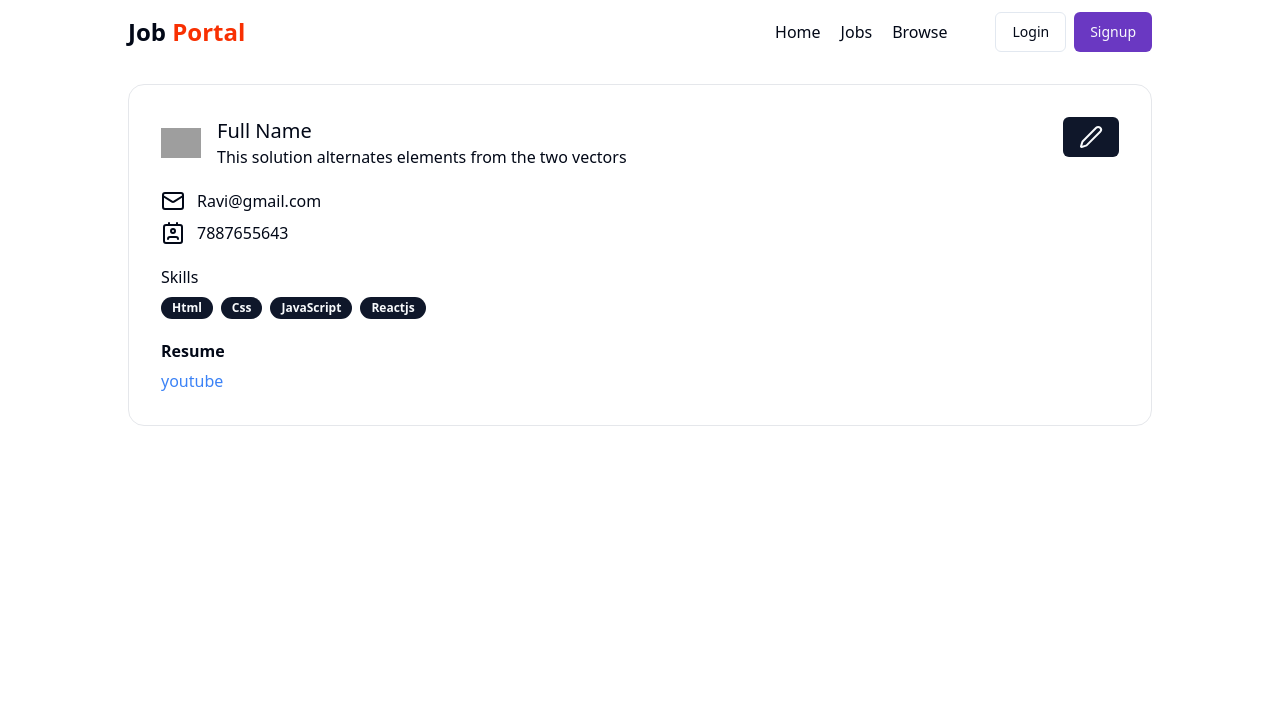
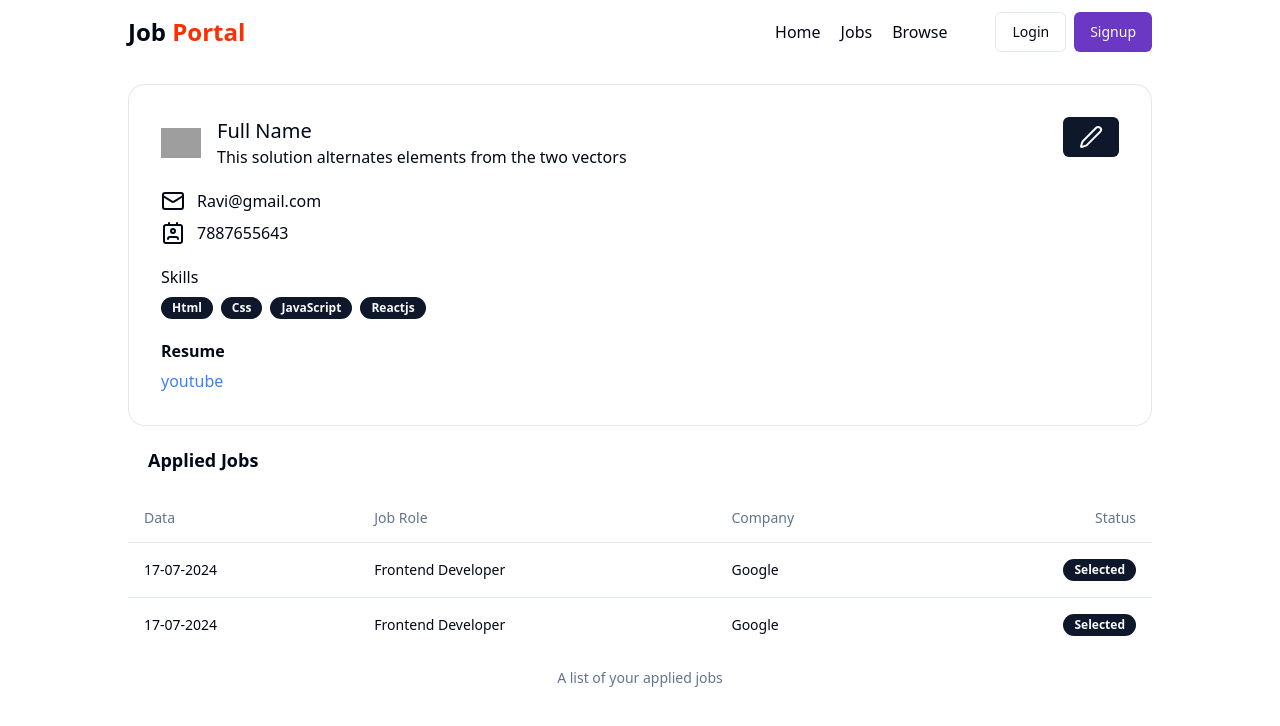
Before and after one commit to Shourya-Dubey/JobNest, a React (Vite) app in the folder frontend/: page /profile in a window 1280 px wide. Shown: the top 726 px of the page. Built offline with nearby package versions, Linux system fonts and the light colour scheme; grey boxes are pictures that could not be loaded.

Commit message:
Job Page || JobDescription Page

```diff
--- a/frontend/src/App.jsx
+++ b/frontend/src/App.jsx
@@ -5,6 +5,7 @@ import Home from './components/Home'
 import Jobs from './components/Jobs'
 import Browse from './components/Browse'
 import Profile from './components/Profile'
+import JobDescription from './components/JobDescription'
 
 
 const appRouter = createBrowserRouter([
@@ -23,6 +24,10 @@ const appRouter = createBrowserRouter([
   {
     path:'/jobs',
     element:<Jobs/>
+  },
+  {
+    path:'/description/:id',
+    element:<JobDescription/>
   },
   {
     path:'/browse',
--- /dev/null
+++ b/frontend/src/components/AppliedJobTable.jsx
@@ -0,0 +1,43 @@
+import React from "react";
+import {
+  Table,
+  TableBody,
+  TableCaption,
+  TableCell,
+  TableHead,
+  TableHeader,
+  TableRow,
+} from "./ui/table";
+import { Badge } from "./ui/badge";
+
+const AppliedJobTable = () => {
+  return (
+    <div>
+      <Table>
+        <TableCaption>A list of your applied jobs</TableCaption>
+        <TableHeader>
+          <TableRow>
+            <TableHead>Data</TableHead>
+            <TableHead>Job Role</TableHead>
+            <TableHead>Company</TableHead>
+            <TableHead className="text-right">Status</TableHead>
+          </TableRow>
+        </TableHeader>
+        <TableBody>
+          {[1, 2].map((item, index) => (
+            <TableRow key={index}>
+              <TableCell>17-07-2024</TableCell>
+              <TableCell>Frontend Developer</TableCell>
+              <TableCell>Google</TableCell>
+              <TableCell className="text-right">
+                <Badge>Selected</Badge>
+              </TableCell>
+            </TableRow>
+          ))}
+        </TableBody>
+      </Table>
+    </div>
+  );
+};
+
+export default AppliedJobTable;
--- a/frontend/src/components/Job.jsx
+++ b/frontend/src/components/Job.jsx
@@ -3,8 +3,13 @@ import { Button } from './ui/button'
 import { Bookmark } from 'lucide-react'
 import { Avatar, AvatarImage } from '@radix-ui/react-avatar'
 import { Badge } from './ui/badge'
+import { useNavigate } from 'react-router-dom'
 
 const Job = () => {
+
+  const navigate = useNavigate();
+  const jobId = "jhdhdhd";
+
   return (
     <div className="p-5 roudned-md shadow-xl bg-white border-gray-100">
       <div className="flex items-center justify-between">
@@ -54,7 +59,9 @@ const Job = () => {
       </div>
 
       <div className="flex items-center gap-4 mt-4">
-        <Button variant="outline">Details</Button>
+        <Button onClick={() => navigate(`/description/${jobId}`)} variant="outline">
+          Details
+        </Button>
         <Button className="bg-[#7209b7]">Save For later</Button>
       </div>
     </div>
--- /dev/null
+++ b/frontend/src/components/JobDescription.jsx
@@ -0,0 +1,58 @@
+import React from "react";
+import { Badge } from "./ui/badge";
+import { Button } from "./ui/button";
+
+const JobDescription = () => {
+  const isApplied = true;
+
+  return (
+    <div className="max-w-screen-lg mx-auto my-10">
+      <div className="flex items-center justify-between">
+        <div>
+          <h1 className="font-bold text-xl">Frontend Developer</h1>
+          <div className="flex items-center gap-2 mt-4">
+            <Badge className="text-blue-700 font-bold" variant="ghost">
+              12 Positions
+            </Badge>
+            <Badge className="text-[#F83002] font-bold" variant="ghost">
+              Part Time
+            </Badge>
+            <Badge className="text-[#7209b7] font-bold" variant="ghost">
+              24LPA
+            </Badge>
+          </div>
+        </div>
+        <Button
+          disabled={isApplied}
+          className={`rounded-lg ${
+            isApplied
+              ? "bg-gray-600 cursor-not-allowed"
+              : "bg-[#7209b7] hover:bg-[#5F32AD]"
+          }`}
+        >
+          {isApplied ? "Already Apply" : "Apply Now"}
+        </Button>
+      </div>
+
+      <h1 className="border-b-2 border-b-gray-300 font-medium py-4">Job Description</h1>
+      <div className="my-4
+      ">
+        <h1 className="font-semibold my-1">Role: <span className="pl-4 font-normal text-gray-800">Frontend Developer</span></h1>
+
+        <h1 className="font-bold my-1">Location: <span className="pl-4 font-normal text-gray-800">Hydrabad</span></h1>
+
+        <h1 className="font-bold my-1">Description: <span className="pl-4 font-normal text-gray-800">Frontend Developer</span></h1>
+
+        <h1 className="font-bold my-1">Experience: <span className="pl-4 font-normal text-gray-800"> 2 yrs</span></h1>
+
+        <h1 className="font-bold my-1">Salary: <span className="pl-4 font-normal text-gray-800">12LPA</span></h1>
+
+        <h1 className="font-bold my-1">Total Applicants: <span className="pl-4 font-normal text-gray-800">4</span></h1>
+
+        <h1 className="font-bold my-1">Posted Data: <span className="pl-4 font-normal text-gray-800">17-07-2024</span></h1>
+      </div>
+    </div>
+  );
+};
+
+export default JobDescription;
--- a/frontend/src/components/Profile.jsx
+++ b/frontend/src/components/Profile.jsx
@@ -5,6 +5,7 @@ import { Button } from "./ui/button";
 import { Contact, Mail, Pen } from "lucide-react";
 import { Badge } from "./ui/badge";
 import { Label } from "./ui/label";
+import AppliedJobTable from "./AppliedJobTable";
 
 const skills = ["Html", "Css", "JavaScript", "Reactjs"];
 
@@ -73,8 +74,10 @@ const Profile = () => {
             <span>NA</span>
           )}
         </div>
-
-        <div className="max-w-4xl mx-auto bg-white rounded-2xl"></div>
+      </div>
+      <div className="max-w-screen-lg mx-auto bg-white rounded-2xl">
+        <h1 className="font-semibold text-lg m-5">Applied Jobs</h1>
+        <AppliedJobTable />
       </div>
     </div>
   );
--- /dev/null
+++ b/frontend/src/components/ui/table.jsx
@@ -0,0 +1,83 @@
+import * as React from "react"
+
+import { cn } from "@/lib/utils"
+
+const Table = React.forwardRef(({ className, ...props }, ref) => (
+  <div className="relative w-full overflow-auto">
+    <table
+      ref={ref}
+      className={cn("w-full caption-bottom text-sm", className)}
+      {...props} />
+  </div>
+))
+Table.displayName = "Table"
+
+const TableHeader = React.forwardRef(({ className, ...props }, ref) => (
+  <thead ref={ref} className={cn("[&_tr]:border-b", className)} {...props} />
+))
+TableHeader.displayName = "TableHeader"
+
+const TableBody = React.forwardRef(({ className, ...props }, ref) => (
+  <tbody
+    ref={ref}
+    className={cn("[&_tr:last-child]:border-0", className)}
+    {...props} />
+))
+TableBody.displayName = "TableBody"
+
+const TableFooter = React.forwardRef(({ className, ...props }, ref) => (
+  <tfoot
+    ref={ref}
+    className={cn("border-t bg-muted/50 font-medium [&>tr]:last:border-b-0", className)}
+    {...props} />
+))
+TableFooter.displayName = "TableFooter"
+
+const TableRow = React.forwardRef(({ className, ...props }, ref) => (
+  <tr
+    ref={ref}
+    className={cn(
+      "border-b transition-colors hover:bg-muted/50 data-[state=selected]:bg-muted",
+      className
+    )}
+    {...props} />
+))
+TableRow.displayName = "TableRow"
+
+const TableHead = React.forwardRef(({ className, ...props }, ref) => (
+  <th
+    ref={ref}
+    className={cn(
+      "h-12 px-4 text-left align-middle font-medium text-muted-foreground [&:has([role=checkbox])]:pr-0",
+      className
+    )}
+    {...props} />
+))
+TableHead.displayName = "TableHead"
+
+const TableCell = React.forwardRef(({ className, ...props }, ref) => (
+  <td
+    ref={ref}
+    className={cn("p-4 align-middle [&:has([role=checkbox])]:pr-0", className)}
+    {...props} />
+))
+TableCell.displayName = "TableCell"
+
+const TableCaption = React.forwardRef(({ className, ...props }, ref) => (
+  <caption
+    ref={ref}
+    className={cn("mt-4 text-sm text-muted-foreground", className)}
+    {...props} />
+))
+TableCaption.displayName = "TableCaption"
+
+export {
+  Table,
+  TableHeader,
+  TableBody,
+  TableFooter,
+  TableHead,
+  TableRow,
+  TableCell,
+  TableCaption,
+}
```
